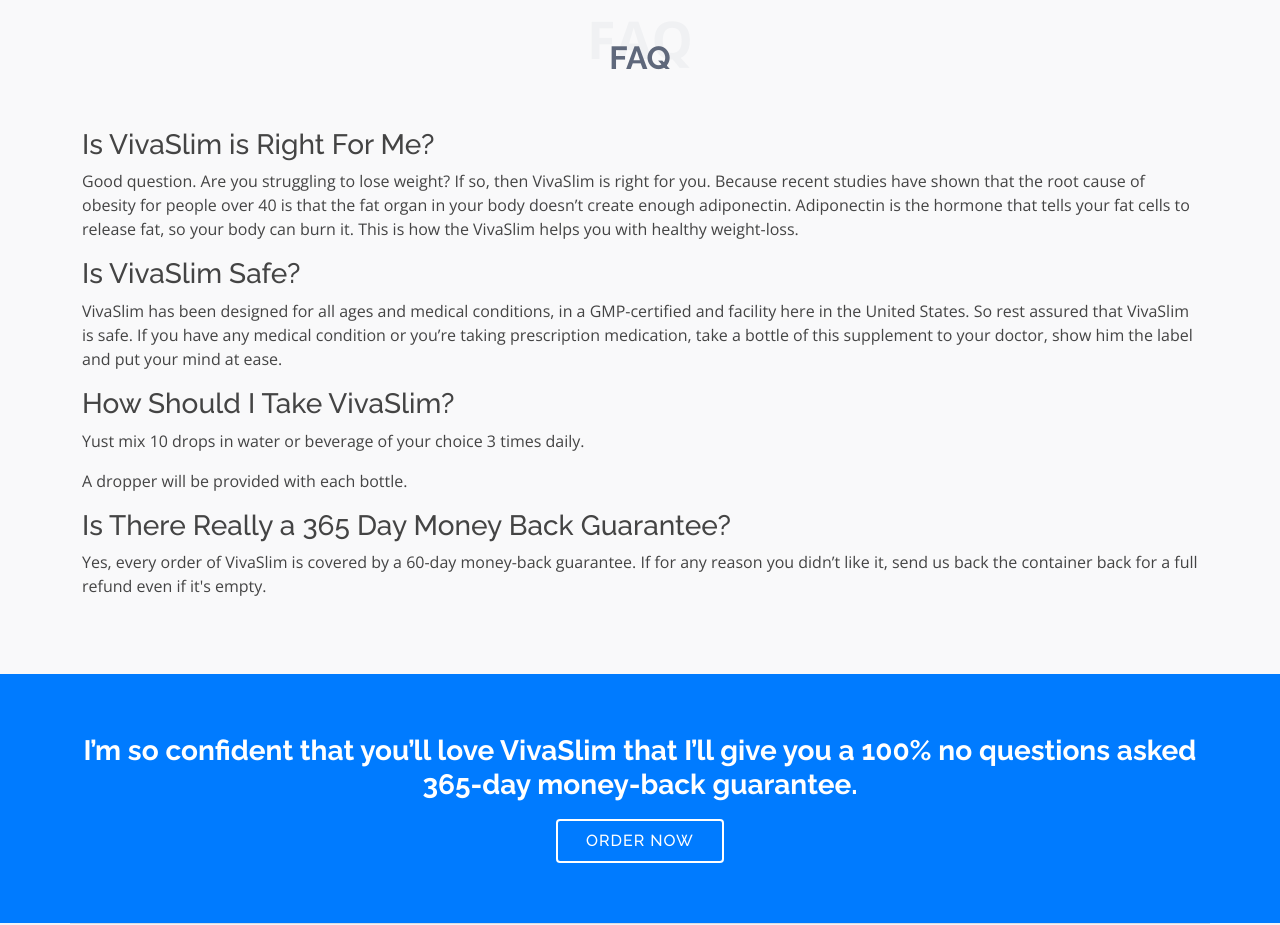
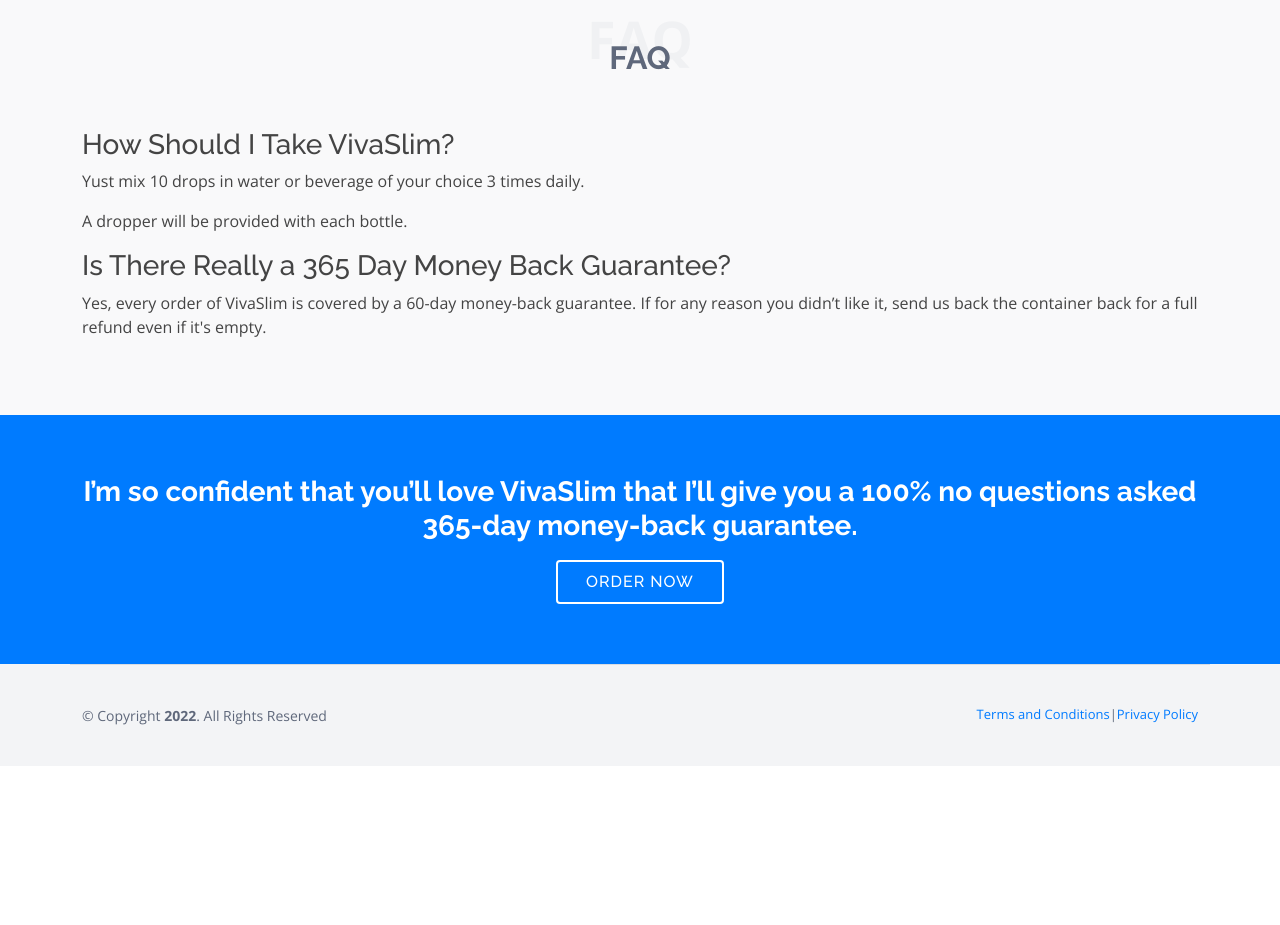
Before and after one commit to global-products-online/sonavel, a plain HTML site: page index.html in a window 1280 px wide. Shown: the part 1680-2605 px from the top of the page. After the commit the page ends 2446 px from the top, so only its background shows below. Drawn offline with nearby package versions, Linux system fonts and the light colour scheme.

Commit message:
Update index.html

```diff
--- a/index.html
+++ b/index.html
@@ -156,20 +156,7 @@
 
         <div class="row">
           <div class="col-lg-12 pt-4 pt-lg-0 content">
-            <h3>Is VivaSlim is Right For Me?</h3>
-            <p>Good question. Are you struggling to lose weight?
-
-              If so, then VivaSlim is right for you. Because recent studies have shown that the root cause of obesity for people over 40 is that the fat organ in your body doesn’t create enough adiponectin.
-
-              Adiponectin is the hormone that tells your fat cells to release fat, so your body can burn it. This is how the VivaSlim helps you with healthy weight-loss.</p>
-
-              <h3>Is VivaSlim Safe?</h3>
-
-              <p>VivaSlim has been designed for all ages and medical conditions, in a GMP-certified and facility here in the United States. So rest assured that VivaSlim is safe.
-
-                If you have any medical condition or you’re taking prescription medication, take a bottle of this supplement to your doctor, show him the label and put your mind at ease.</p>
-
-              <h3>How Should I Take VivaSlim?</h3>
+            <h3>How Should I Take VivaSlim?</h3>
 
               <p>Yust mix 10 drops in water or beverage of your choice 3 times daily.</p>
               <p>A dropper will be provided with each bottle.</p>
```
